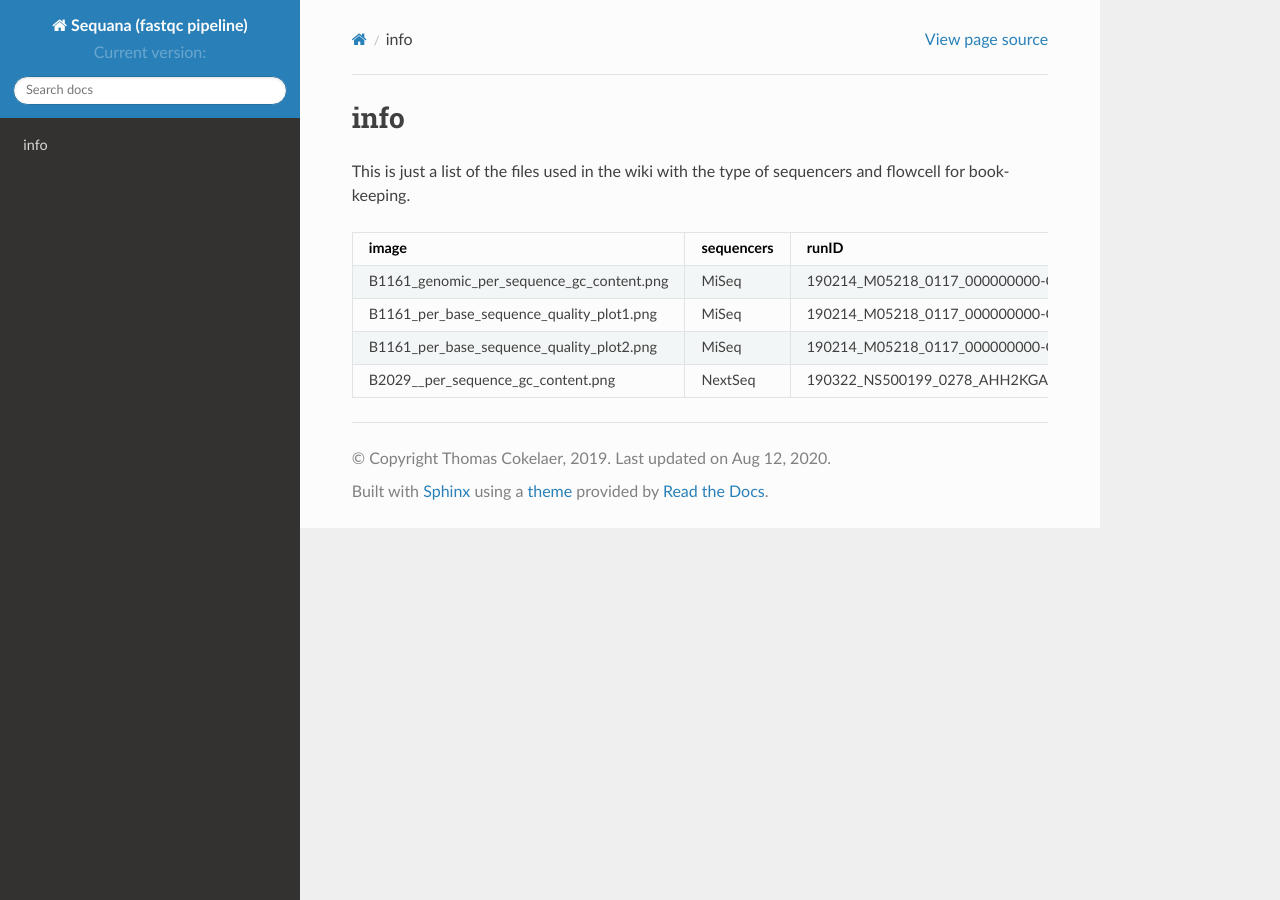
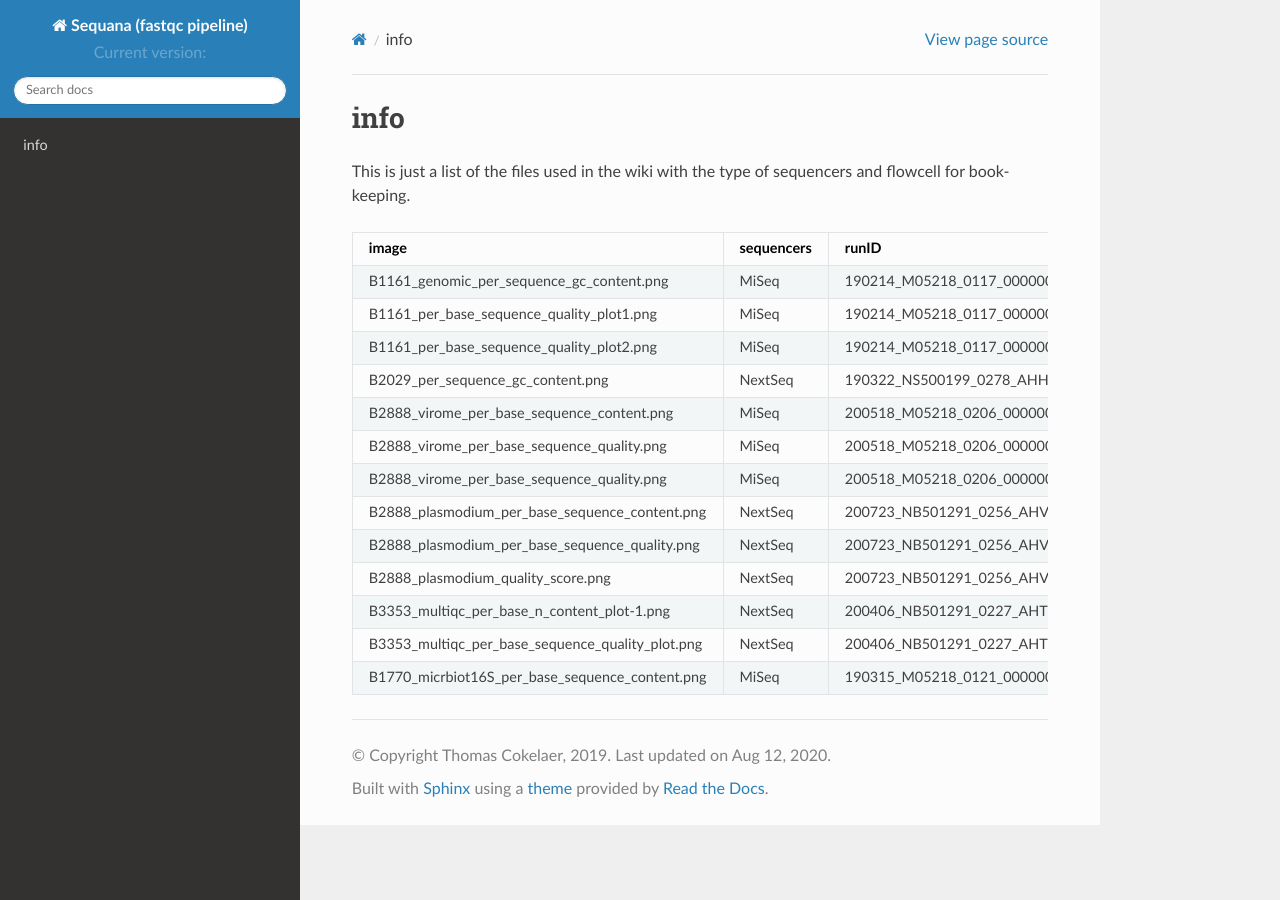
Before and after one commit to sequana/fastqc, a Sphinx documentation site: the page built from doc/wiki/info.rst, in a window 1280 px wide. Built offline with Sphinx 7.4.7 and the Read the Docs theme 2.0.0, drawn with Linux system fonts in a browser that asks for light colours; formulas are drawn with MathJax 3; the version number could not be read and is left out.

Commit message:
Update info.rst

```diff
--- a/doc/wiki/info.rst
+++ b/doc/wiki/info.rst
@@ -12,5 +12,15 @@ image                                                                       sequ
 B1161_genomic_per_sequence_gc_content.png                                   MiSeq                                     190214_M05218_0117_000000000-C5FCV
 B1161_per_base_sequence_quality_plot1.png                                   MiSeq                                     190214_M05218_0117_000000000-C5FCV
 B1161_per_base_sequence_quality_plot2.png                                   MiSeq                                     190214_M05218_0117_000000000-C5FCV
-B2029__per_sequence_gc_content.png                                          NextSeq                                   190322_NS500199_0278_AHH2KGAFXY
+B2029_per_sequence_gc_content.png                                           NextSeq                                   190322_NS500199_0278_AHH2KGAFXY
+B2888_virome_per_base_sequence_content.png                                  MiSeq                                     200518_M05218_0206_000000000-D8JRC
+B2888_virome_per_base_sequence_quality.png                                  MiSeq                                     200518_M05218_0206_000000000-D8JRC
+B2888_virome_per_base_sequence_quality.png                                  MiSeq                                     200518_M05218_0206_000000000-D8JRC
+B2888_plasmodium_per_base_sequence_content.png                              NextSeq                                   200723_NB501291_0256_AHVVCLAFXY
+B2888_plasmodium_per_base_sequence_quality.png                              NextSeq                                   200723_NB501291_0256_AHVVCLAFXY
+B2888_plasmodium_quality_score.png                                          NextSeq                                   200723_NB501291_0256_AHVVCLAFXY
+B3353_multiqc_per_base_n_content_plot-1.png                                 NextSeq                                   200406_NB501291_0227_AHTFW5BGXC
+B3353_multiqc_per_base_sequence_quality_plot.png                            NextSeq                                   200406_NB501291_0227_AHTFW5BGXC
+B1770_micrbiot16S_per_base_sequence_content.png                             MiSeq                                     190315_M05218_0121_000000000-C9FP
+
 ===================================================   ====================================================    ====================================================
```
